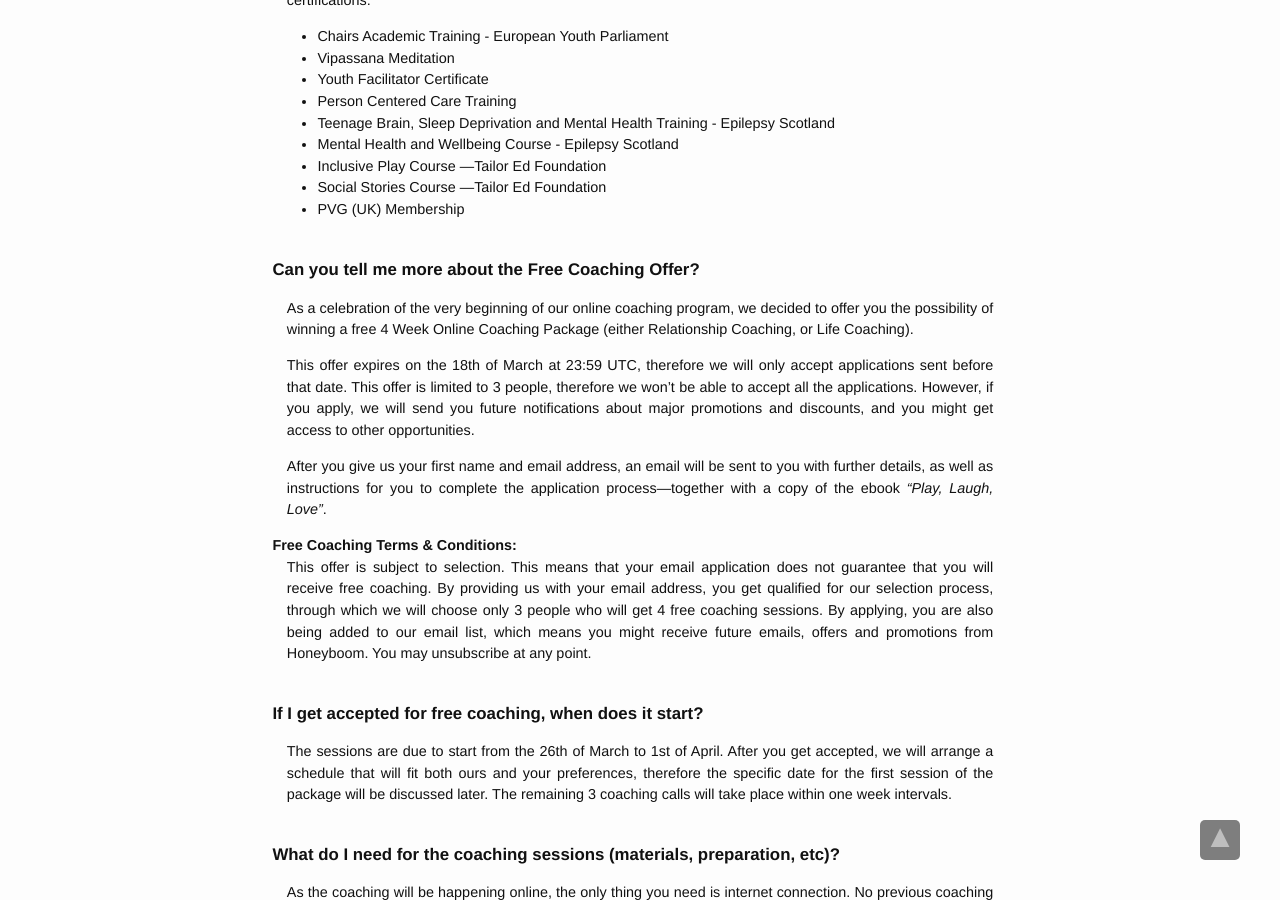
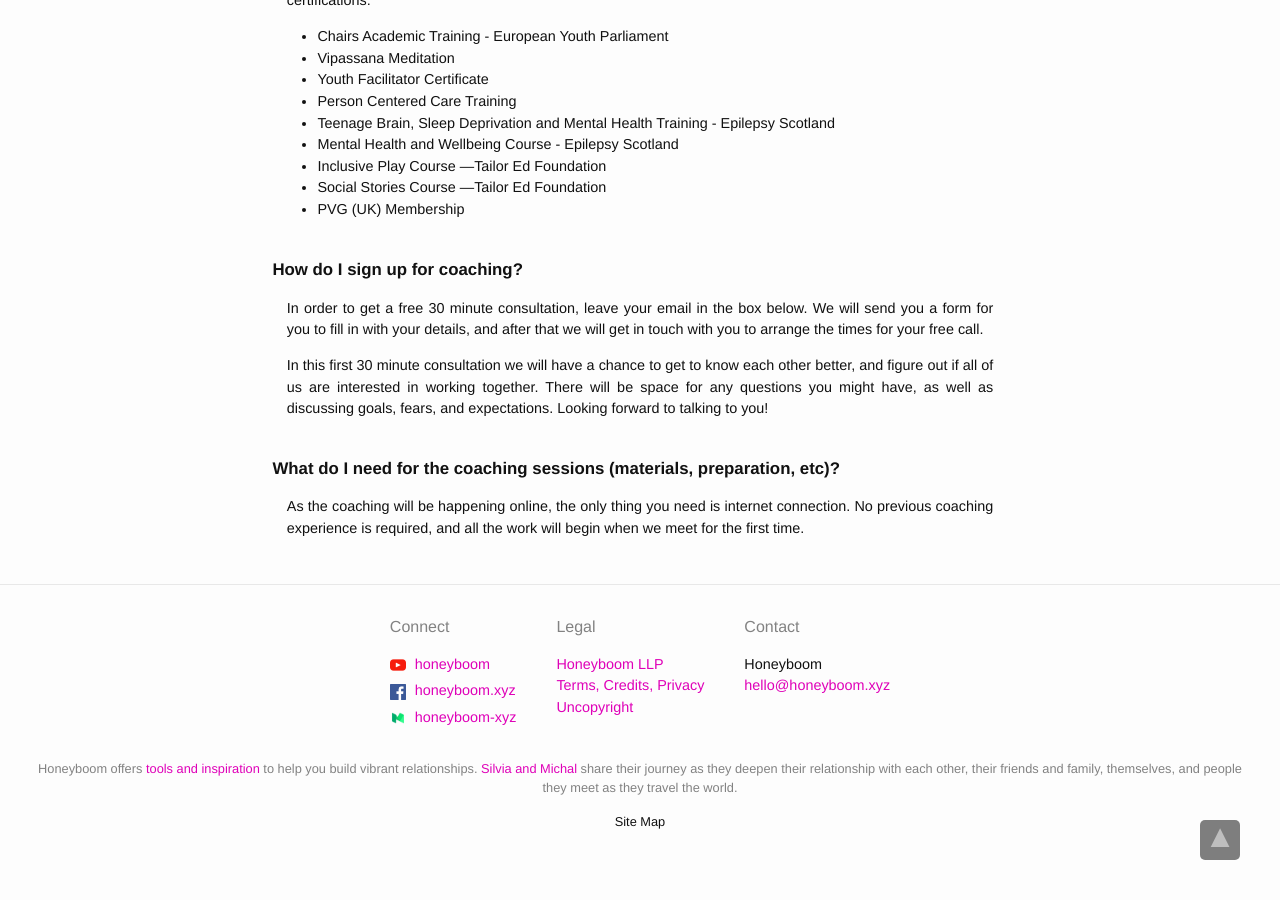
Before and after one commit to Honeyboom/honeyboom.github.io, a Jekyll site: the page built from coaching.html, in a window 1280 px wide and 900 px high, scrolled down 2316 px. Built offline with Jekyll 4.4.1, drawn with Linux system fonts in a browser that asks for light colours; after the commit the page ends 3192 px from its top, so only the background shows below that.

Commit message:
pdated texts after promotion is over

```diff
--- a/coaching.html
+++ b/coaching.html
@@ -118,18 +118,13 @@ description: "Would you like to have an absolutely extraordinary relationship? W
 			</ul>
 			&nbsp;
 
-			<h3>But wait… you can get it for FREE!</h3>
+			<h3>How to sign up:</h3>
 			<p>
-				As we are launching our online coaching business, we are currently giving away 3 Packages (4 weeks) for free! This means that for the first 4 weeks we are not charging our original prices, but instead giving you a chance to try our service free of charge.
+				In order to get a free 30 minute consultation, leave your email in the box below. We will send you a form for you to fill in with your details, and after that we will get in touch with you to arrange the times for your free call.
 			</p>
 			<p>
-				If you wish to apply and receive more detailed information, just enter your email address in the email box below. This offer expires on the 18th of March, at 23:59 UTC.
-			</p>
-			<p>
-				As there are only 3 spots available, your application does not guarantee that you will be chosen. However, if you don’t get selected but would still like to receive coaching, don’t worry: if you apply now, we will be able to send you future discounts and offers, so stay tuned!
-			</p>
-			<p>
-				<b>To apply, enter your email in the box below.</b>
+				In this first 30 minute consultation we will have a chance to get to know each other better, and figure out if all of us are interested in working together. There will be space for any questions you might have, as well as discussing goals, fears, and expectations. Looking forward to talking to you!
+
 			</p>
 
 		</div>
@@ -215,18 +210,14 @@ description: "Would you like to have an absolutely extraordinary relationship? W
 			</ul>
 			&nbsp;
 
-			<h3>But wait… you can get it for FREE!</h3>
+			<h3>How to sign up:</h3>
 			<p>
-				As we are launching our online coaching business, we are currently giving away 3 Packages (4 weeks) for free! This means that for the first 4 weeks we are not charging our original prices, but instead giving you a chance to try our service free of charge.
+				In order to get a free 30 minute consultation, leave your email in the box below. We will send you a form for you to fill in with your details, and after that we will get in touch with you to arrange the times for your free call.
 			</p>
 			<p>
-				If you wish to apply and receive more detailed information, just enter your email address in the email box below. This offer expires on the 18th of March, at 23:59 UTC.
+				In this first 30 minute consultation we will have a chance to get to know each other better, and figure out if all of us are interested in working together. There will be space for any questions you might have, as well as discussing goals, fears, and expectations. Looking forward to talking to you!
+
 			</p>
-			<p>
-				As there are only 3 spots available, your application does not guarantee that you will be chosen. However, if you don’t get selected but would still like to receive coaching, don’t worry: if you apply now, we will be able to send you future discounts and offers, so stay tuned!
-			</p>
-			<p>
-				<b>To apply, enter your email in the box below.</b>
 			</b>
 		</div>
 	</div>
@@ -297,28 +288,14 @@ description: "Would you like to have an absolutely extraordinary relationship? W
 		</ul>
 		&nbsp;
 
-		<h3>Can you tell me more about the Free Coaching Offer?</h3>
-		<p>
-			As a celebration of the very beginning of our online coaching program, we decided to offer you the possibility of winning a free 4 Week Online Coaching Package (either Relationship Coaching, or Life Coaching).
-		</p>
-		<p>
-			This offer expires on the 18th of March at 23:59 UTC, therefore we will only accept applications sent before that date. This offer is limited to 3 people, therefore we won’t be able to accept all the applications. However, if you apply, we will send you future notifications about major promotions and discounts, and you might get access to other opportunities.
-		</p>
-		<p>
-			After you give us your first name and email address, an email will be sent to you with further details, as well as instructions for you to complete the application process—together with a copy of the ebook <i>“Play, Laugh, Love”</i>.
-		</p>
-		<b>
-			Free Coaching Terms & Conditions:
-		</b>
-		<p>
-			This offer is subject to selection. This means that your email application does not guarantee that you will receive free coaching. By providing us with your email address, you get qualified for our selection process, through which we will choose only 3 people who will get 4 free coaching sessions. By applying, you are also being added to our email list, which means you might receive future emails, offers and promotions from Honeyboom. You may unsubscribe at any point.
-		</p>
-		&nbsp;
+		<h3>How do I sign up for coaching?</h3>
+			<p>
+				In order to get a free 30 minute consultation, leave your email in the box below. We will send you a form for you to fill in with your details, and after that we will get in touch with you to arrange the times for your free call.
+			</p>
+			<p>
+				In this first 30 minute consultation we will have a chance to get to know each other better, and figure out if all of us are interested in working together. There will be space for any questions you might have, as well as discussing goals, fears, and expectations. Looking forward to talking to you!
 
-		<h3>If I get accepted for free coaching, when does it start?</h3>
-		<p>
-			The sessions are due to start from the 26th of March to 1st of April. After you get accepted, we will arrange a schedule that will fit both ours and your preferences, therefore the specific date for the first session of the package will be discussed later. The remaining 3 coaching calls will take place within one week intervals.
-		</p>
+			</p>
 		&nbsp;
 
 		<h3>What do I need for the coaching sessions (materials, preparation, etc)?</h3>
```
